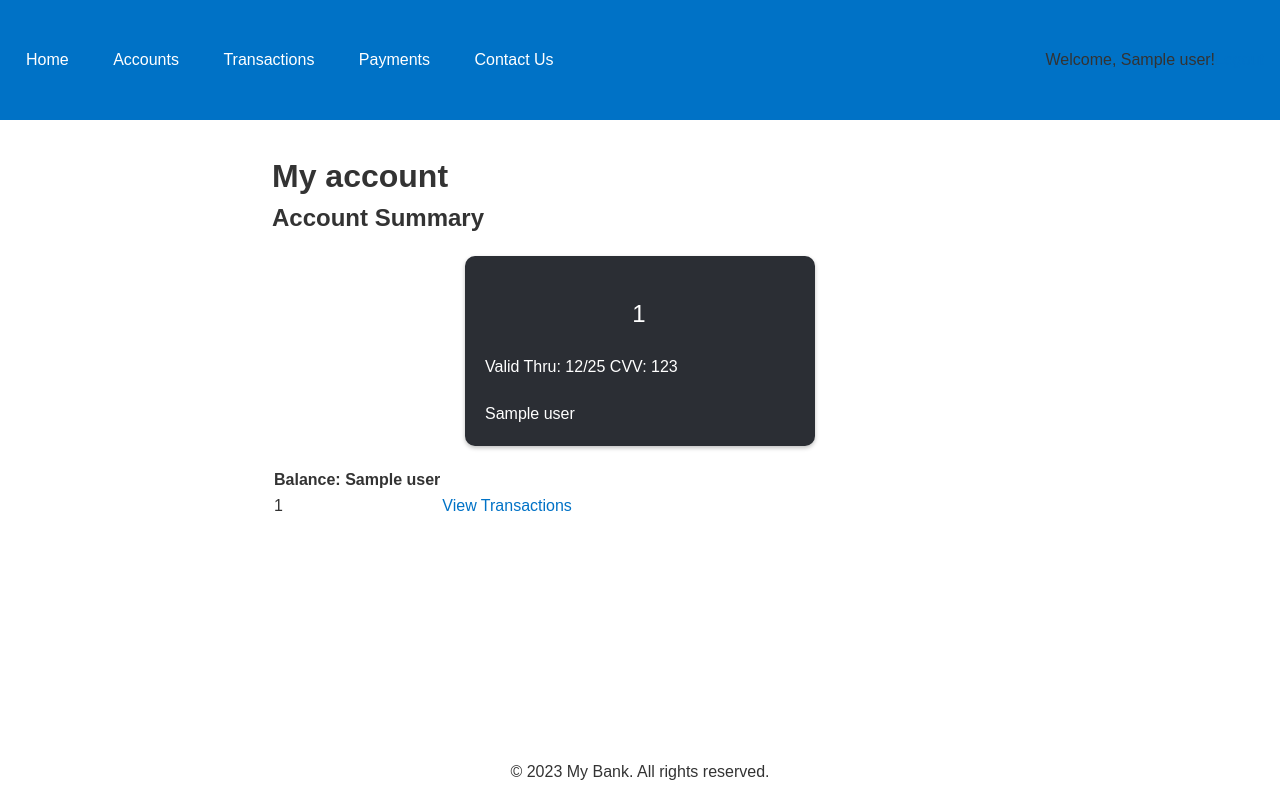
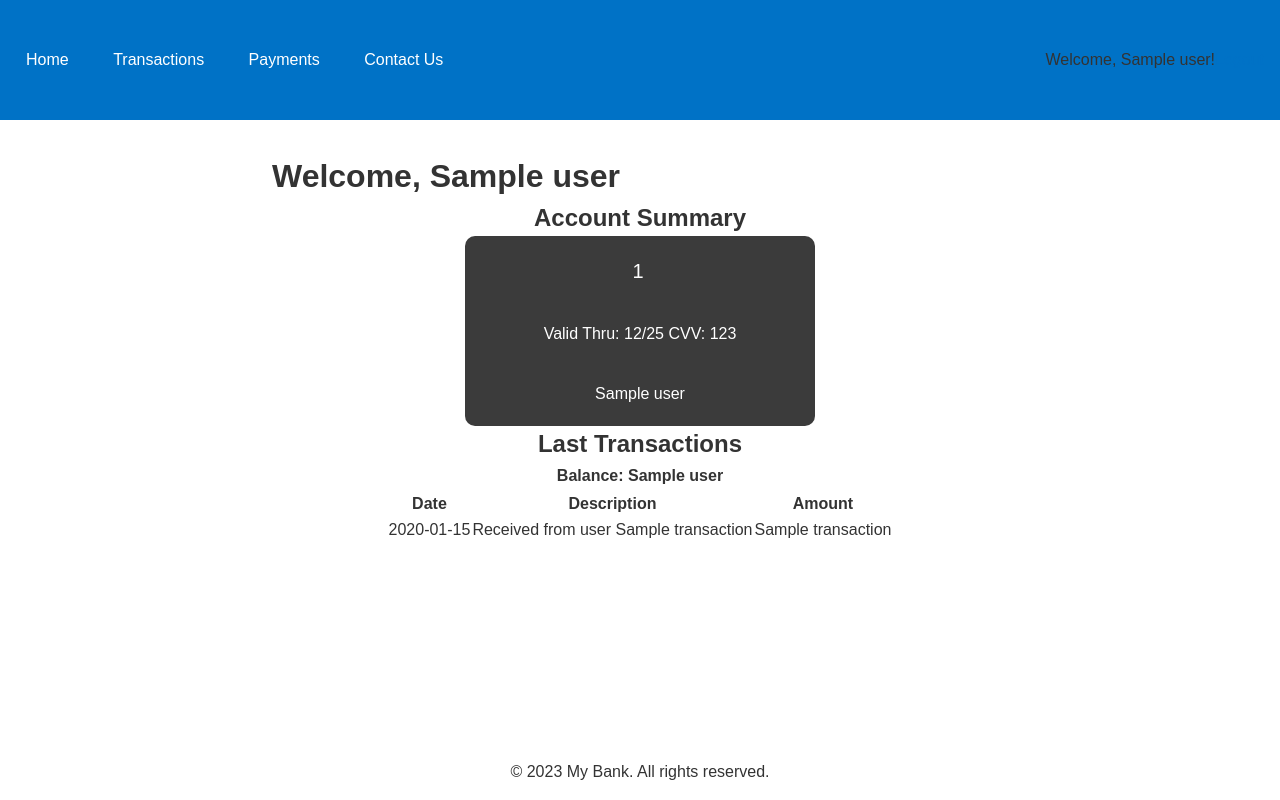
Before and after one commit to 0xForp/Vuln-web-app-2, a Flask app: page /profile/1 in a window 1280 px wide. Run offline with Flask 3, Linux system fonts and the light colour scheme; a user stored in the database is signed in; a database or web service that is not in the repository returns one stand-in record (values such as "Sample title"); lists and menus that the app fills with data are empty; some libraries are stand-ins or nearby versions.

Commit message:
More structuring

```diff
--- a/app.py
+++ b/app.py
@@ -9,8 +9,8 @@
 
 app = Flask(__name__)
 app.config['SESSION_TYPE'] = 'filesystem'
-app.secret_key = 'mysecretkey'
-app.config['SECRET_KEY'] = 'Sup3rS3cr3tk3y'
+app.secret_key = '1234'
+app.config['SECRET_KEY'] = '1234'
 
 # Create a connection to the PostgreSQL database
 db_connection_info = psycopg2.connect(
@@ -122,16 +122,31 @@
     user = cursor.fetchone()
     cursor.close()
 
+    # Fetch the last transactions for the user
+    cursor = db_connection_info.cursor()
+    query = "SELECT * FROM transactions WHERE sender_id = %s OR recipient_id = %s ORDER BY date DESC LIMIT 5"
+    cursor.execute(query, (user_id, user_id))
+    last_transactions = cursor.fetchall()
+    cursor.close()
+
     if user:
         # Retrieve the user's credit card number from the database
         cursor = db_connection_info.cursor()
         query = "SELECT cc_number FROM users WHERE id = %s"
         cursor.execute(query, (user_id,))
         cc_number = cursor.fetchone()[0]
+
+        # Fetch the last 5 transactions for the user
+        query = """
+        SELECT * FROM transactions WHERE sender_id = %s OR recipient_id = %s
+        ORDER BY date DESC LIMIT 5
+        """
+        cursor.execute(query, (user_id, user_id))
+        last_transactions = cursor.fetchall()
         cursor.close()
 
-        # Render the profile page with the user's data and credit card number
-        return render_template('profile.html', user=user, cc_number=cc_number)
+        # Render the profile page with the user's data, credit card number, and last transactions
+        return render_template('profile.html', user=user, cc_number=cc_number, last_transactions=last_transactions)
     else:
         # Redirect to the login page
         flash('Please log in to access this page')
@@ -167,6 +182,7 @@
     cursor.execute(query, (user_id, user_id))
     transactions = cursor.fetchall()
     cursor.close()
+
 
     return render_template('user_transactions.html', transactions=transactions)
 
@@ -208,4 +224,4 @@
 
 
 if __name__ == '__main__':
-    app.run(host="192.168.190.128", port=5001)
+    app.run(debug=True, host="192.168.190.128", port=5000)
--- a/static/profile.css
+++ b/static/profile.css
@@ -4,6 +4,7 @@
   --secondary-color: #ffffff;
   --body-color: #333333;
 }
+
 
 *,
 *::before,
@@ -171,8 +172,8 @@
   display: flex;
   justify-content: space-between;
   align-items: center;
-  height: 50px; /* Adjust this value to make the header menu thinner or thicker */
-  line-height: 50px; /* Adjust this value to match the height of .top-menu */
+  height: 20px; /* Adjust this value to make the header menu thinner or thicker */
+  line-height: 20px; /* Adjust this value to match the height of .top-menu */
 
 }
 
@@ -208,3 +209,14 @@
   font-size: 20px;
   letter-spacing: 4px;
 }
+
+.main-content {
+  display: flex;
+  flex-direction: column;
+  align-items: center;
+}
+
+.account-summary {
+  text-align: center; /* Add this line */
+  width: 100%;
+}
--- a/templates/profile.html
+++ b/templates/profile.html
@@ -5,49 +5,14 @@
 	<title>User Profile - My Bank</title>
     <link rel="stylesheet" href="{{ url_for('static', filename='profile.css') }}">
     <style>
-        .credit-card {
-    background-color: #2b2e34;
-    border-radius: 10px;
-    padding: 20px;
-    max-width: 400px;
-    margin: 20px auto;
-    color: #ffffff;
-    position: relative;
-    box-shadow: 0 2px 4px rgba(0, 0, 0, 0.25);
-}
 
-.credit-card .card-logo {
-    display: flex;
-    justify-content: flex-end;
-}
-
-.credit-card .card-logo img {
-    max-width: 60px;
-    height: auto;
-}
-
-.credit-card .card-number {
-    font-size: 24px;
-    letter-spacing: 2px;
-    display: flex;
-    justify-content: center;
-    margin-top: 20px;
-}
-
-.credit-card .card-holder {
-    font-size: 14px;
-    margin-top: 20px;
-    display: flex;
-    justify-content: space-between;
-}
-
-.credit-card .card-holder span {
-    letter-spacing: 1px;
-}
 
     </style>
 </head>
+
 <body>
+        <div class="container">
+
 	<header>
         <div class="top-menu">
             <div class="menu-btn">
@@ -57,8 +22,7 @@
             </div>
             <nav class="menu">
                 <ul class="menu-nav">
-                    <li class="nav-item"><a href="{{ url_for('home') }}">Home</a></li>
-                    <li class="nav-item"><a href="{{ url_for('profile', user_id=user[0]) }}">Accounts</a></li>
+                    <li class="nav-item"><a href="{{ url_for('profile', user_id=user[0]) }}">Home</a></li>
                     <li class="nav-item"><a href="{{ url_for('transactions') }}">Transactions</a></li>
                     <li class="nav-item"><a href="#">Payments</a></li>
                     <li class="nav-item"><a href="{{ url_for('contact') }}">Contact Us</a></li>
@@ -76,9 +40,11 @@
 		</div>
 	</header>
 	<main>
-		<h1>My account</h1>
+		<h1>Welcome, {{ user[1] }}</h1>
 		<section class="account-summary">
             <h2>Account Summary</h2>
+            <div class="main-content">
+
             <div class="credit-card">
                 <div class="card-number">
                     {{ cc_number[:4] }} {{ cc_number[4:8] }} {{ cc_number[8:12] }} {{ cc_number[12:16] }}
@@ -95,47 +61,36 @@
                 <tr>
 
                     <th>Balance: {{ user[6] }}</th>
+                    <section class="last-transactions">
+                        <h2>Last Transactions</h2>
+                        <table>
+                            <tr>
+                                <th>Date</th>
+                                <th>Description</th>
+                                <th>Amount</th>
                             </tr>
-                {% for account in user.accounts %}
+                            {% for transaction in last_transactions %}
                             <tr>
-                    <td>{{ cc_number }}</td>
-                    <td><a href="#">View Transactions</a></td>
+                                <td>{{ transaction[5].strftime('%Y-%m-%d') }}</td>
+                                <td>
+                                    {% if transaction[1] == user[0] %}
+                                    Sent to user {{ transaction[2] }}
+                                    {% else %}
+                                    Received from user {{ transaction[1] }}
+                                    {% endif %}
+                                </td>
+                                <td>{{ transaction[3] }}</td>
+
                             </tr>
                             {% endfor %}
                         </table>
                     </section>
+                </div>
 
 	</main>
 	<footer>
 		<p>&copy; 2023 My Bank. All rights reserved.</p>
 	</footer>
-    <script>
-        const menuBtn = document.querySelector('.menu-btn');
-        const menu = document.querySelector('.menu');
-        const menuNav = document.querySelector('.menu-nav');
-        const navItems = document.querySelectorAll('.nav-item');
 
-        let showMenu = false;
-
-        menuBtn.addEventListener('click', toggleMenu);
-
-        function toggleMenu() {
-            if (!showMenu) {
-                menuBtn.classList.add('close');
-                menu.classList.add('show');
-                menuNav.classList.add('show');
-                navItems.forEach(item => item.classList.add('show'));
-
-                showMenu = true;
-            } else {
-                menuBtn.classList.remove('close');
-                menu.classList.remove('show');
-                menuNav.classList.remove('show');
-                navItems.forEach(item => item.classList.remove('show'));
-
-                showMenu = false;
-            }
-        }
-    </script>
 </body>
 </html>
```
Lines whose indentation alone changed are shown as unchanged.
